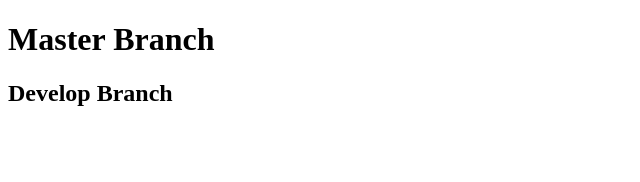
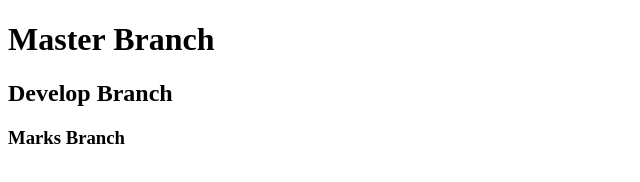
Before and after one commit to JStew062/teamGit, a plain HTML site: page Index.html in a window 1280 px wide. Shown: the whole page, without its empty margins (0-640 px from the left). Drawn offline with Linux system fonts and the light colour scheme.

Commit message:
marks branch

```diff
--- a/Index.html
+++ b/Index.html
@@ -12,7 +12,6 @@
 
     <h2>Develop Branch</h2>
 
-
-
+    <h3>Marks Branch</h3>
 </body>
 </html>
```
